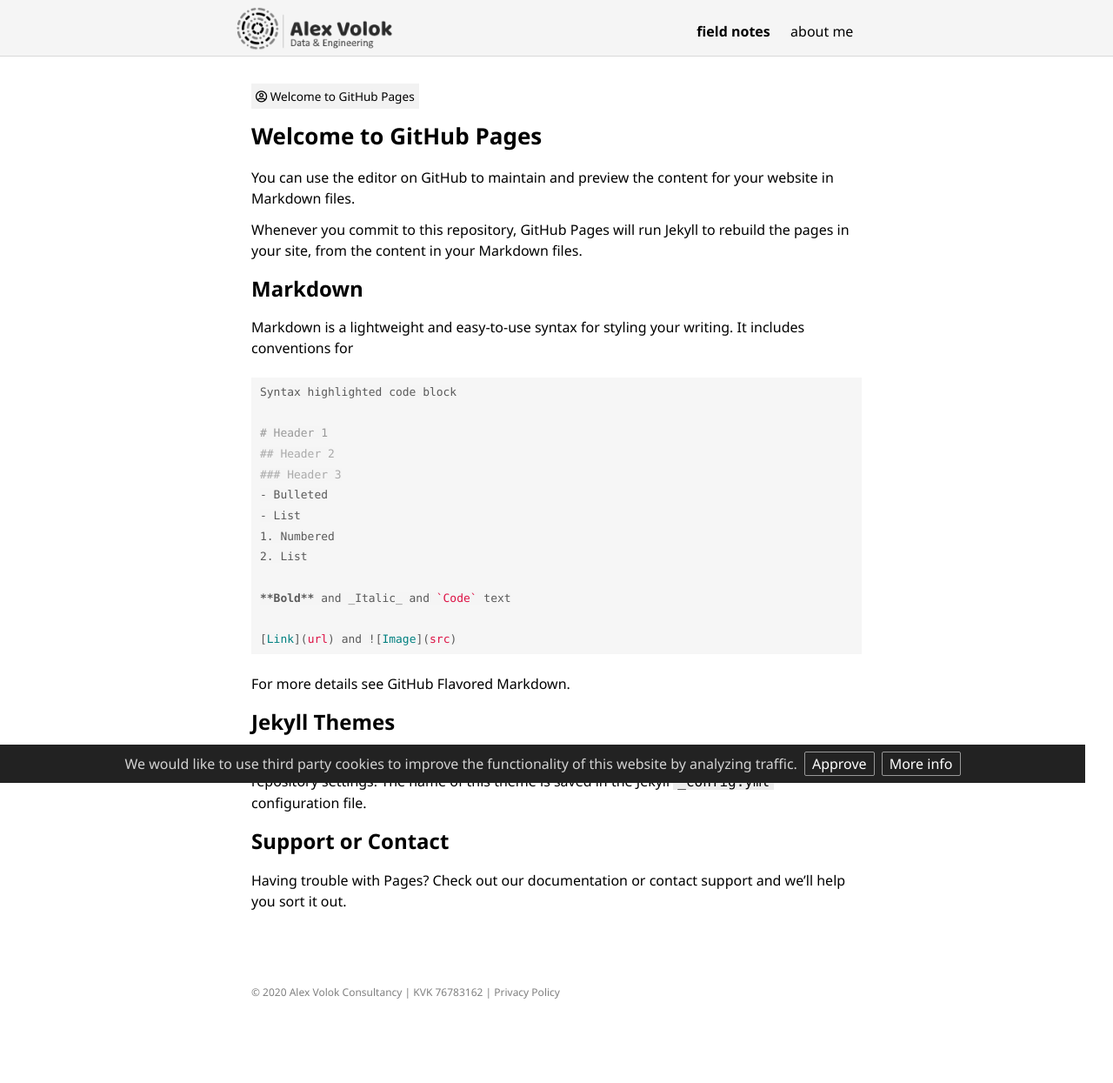
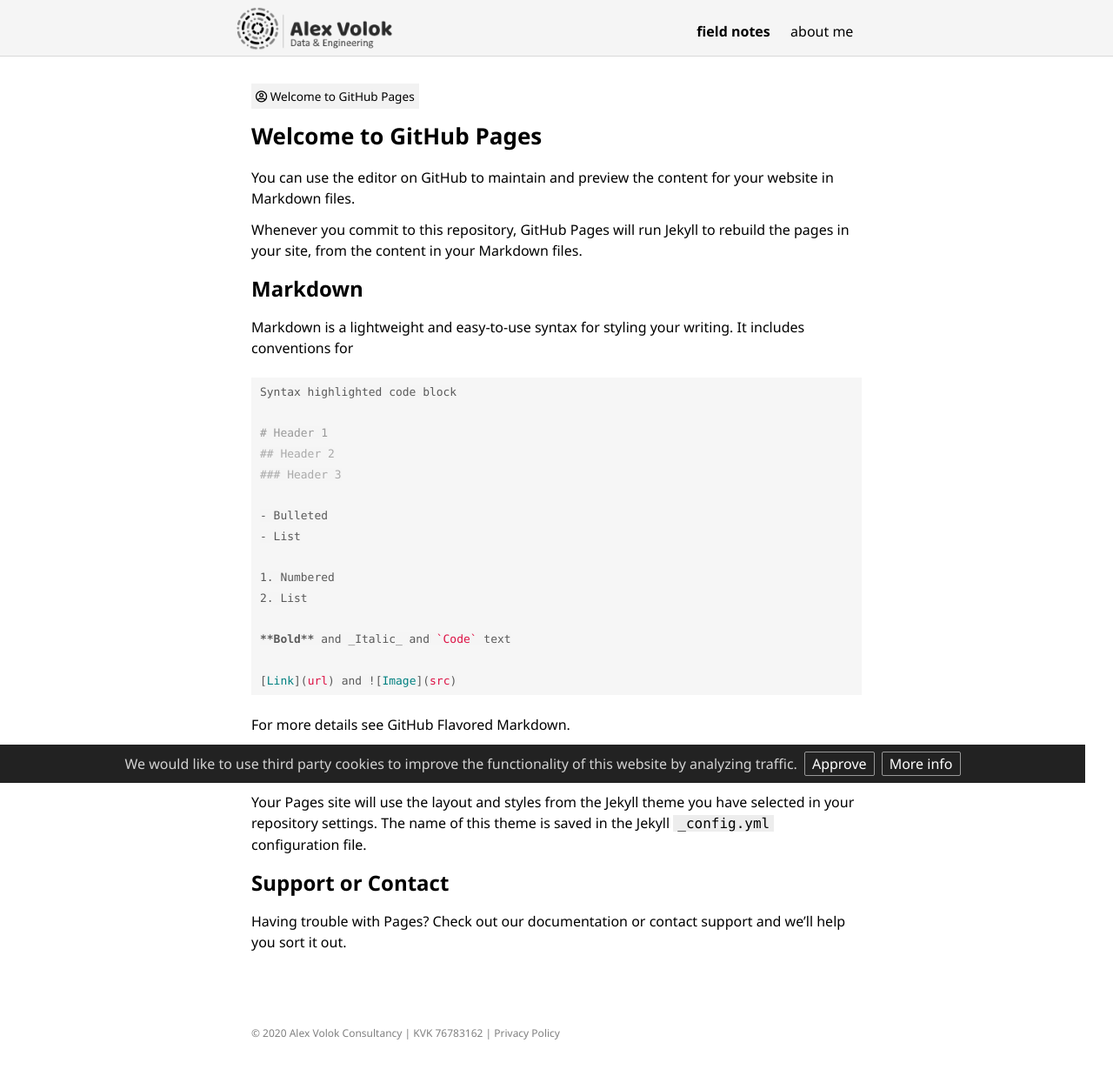
Before and after one commit to alexvolok/alexvolok.github.io, a Jekyll site: the page built from index.md, in a window 1280 px wide. Shown: the whole page at 87% size. Built offline with Jekyll 4.4.1, drawn with Linux system fonts in a browser that asks for light colours; some web fonts are replaced; our own code applies the rules of GitHub Pages for plain Markdown files; before the commit the page ends 1198 px from its top, so only the background shows below that.

Commit message:
test - whitespace

```diff
--- a/assets/scss/_syntax-highlighting.scss
+++ b/assets/scss/_syntax-highlighting.scss
@@ -31,7 +31,7 @@
       padding: 0 !important;
 
       * {
-        white-space: nowrap; // this sets all children inside to nowrap
+        white-space: pre; // this sets all children inside to nowrap
       }
     }
   }
```
